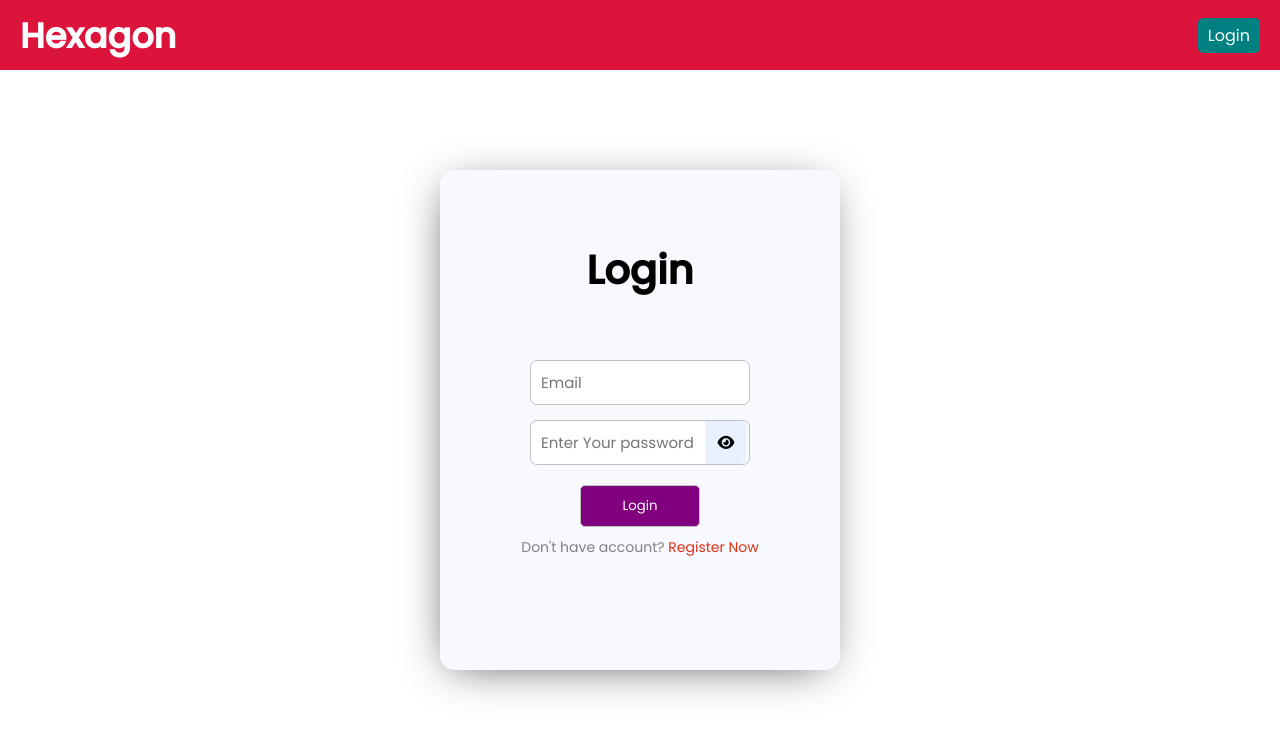
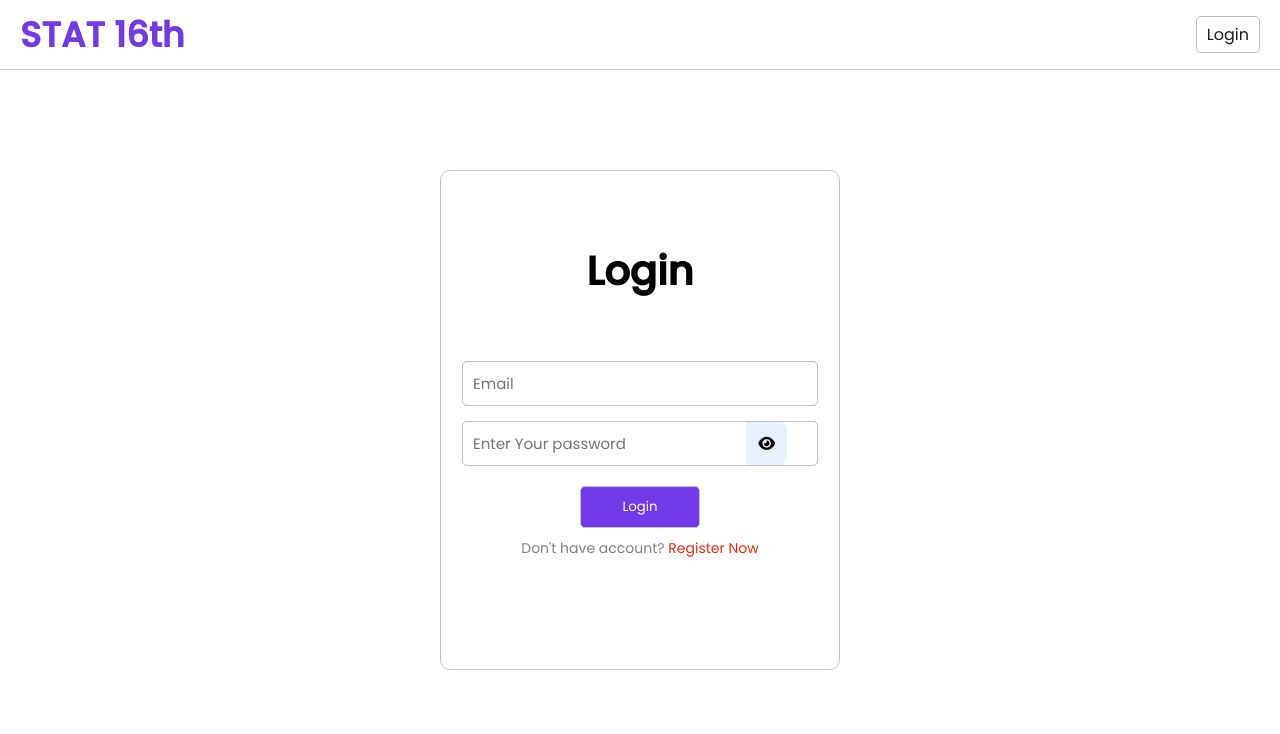
Before and after one commit to HabibTheAlien/study-status, a React (Create React App) app: page /login in a window 1280 px wide. Shown: the top 734 px of the page. Built offline with nearby package versions, Linux system fonts and the light colour scheme.

Commit message:
commit 1

```diff
--- a/src/App.jsx
+++ b/src/App.jsx
@@ -5,10 +5,11 @@ import PageNotFound from "./pages/PageNotFound.jsx";
 import Login from "./pages/Login.jsx";
 import Register from "./pages/Register.jsx";
 import Profile from "./pages/Profile.jsx";
-import { useContext, useEffect, useState } from "react";
+import { useContext } from "react";
 import { Context } from "./contextApi/context.js";
 
-export const baseURL = "https://studystatusserver.onrender.com/api";
+// export const baseURL = "https://studystatusserver.onrender.com/api";
+export const baseURL = "http://localhost:8800/api";
 
 const App = () => {
 	const { user } = useContext(Context);
--- a/src/components/Left.jsx
+++ b/src/components/Left.jsx
@@ -10,11 +10,12 @@ import ProfilePic from "./ProfilePic";
 
 const Container = styled.div`
 	padding: 20px;
-	height: calc(100vh - 70px);
+	height: calc(100vh - 110px);
 	width: 100%;
 	display: flex;
 	align-items: center;
 	justify-content: center;
+	color: #292828;
 `;
 
 const Personal = styled.div`
@@ -22,16 +23,15 @@ const Personal = styled.div`
 	padding-bottom: 60px;
 	border-radius: 10px;
 	width: 45%;
-	height: 80%;
+	height: 70%;
 	position: absolute;
-	box-shadow: 3px 7px 46px -14px rgba(0, 0, 0, 0.75);
-	-webkit-box-shadow: -3px 7px 46px -14px rgba(0, 0, 0, 0.75);
-	-moz-box-shadow: -3px 7px 46px -14px rgba(0, 0, 0, 0.75);
+	border: 1px solid silver;
+
 	${mobile({
 		boxShadow: "none",
 		border: "1px solid silver ",
 		width: "100%",
-		height: "45%",
+		height: "48%",
 		position: "absolute",
 		top: "40px",
 		padding: "10px",
@@ -68,38 +68,40 @@ const Inputs = styled.input`
 	})}
 `;
 const UpdateBtn = styled.button`
-	margin: 20px 10px;
-	padding: 10px;
+	margin: 10px;
+	padding: 5px;
 	border: none;
 	border-radius: 5px;
-	font-size: 14px;
-	color: white;
+	font-size: 15px;
 	width: 70px;
-	background-color: ${(props) => (props.isFetching ? "lightgray" : "purple")};
+	background-color: ${(props) => (props.isFetching ? "lightgray" : "white")};
 	cursor: ${(props) => (props.isFetching ? "not-allowed" : "pointer")};
+	border: 0.1px solid silver;
 
 	${mobile({
 		margin: " 7px 5px",
 	})}
 	&:hover {
-		background: #fd5335;
+		color: white;
+		background: #703be7;
 		transition: all 0.5s ease;
 	}
 `;
 const EditBtn = styled.button`
-	margin: 20px 0px;
-	padding: 10px;
+	margin: 10px;
+	padding: 5px;
 	border: none;
 	border-radius: 5px;
-	font-size: 14px;
-	color: white;
-	background-color: purple;
+	font-size: 15px;
+	background-color: white;
 	cursor: pointer;
 	width: 50px;
+	border: 0.1px solid silver;
 	${mobile({})}
 
 	&:hover {
-		background: #fd5335;
+		color: white;
+		background: #703be7;
 		transition: all 0.5s ease;
 	}
 `;
--- a/src/components/Navbar.jsx
+++ b/src/components/Navbar.jsx
@@ -1,20 +1,22 @@
-import avtar from "../assets/profile.png";
+import { Context } from "../contextApi/context";
+import { Link } from "react-router-dom";
+import avtar from "../assets/user.png";
 import styled from "styled-components";
-import { Link } from "react-router-dom";
+import { mobile } from "../responsive";
 import { useContext } from "react";
-import { Context } from "../contextApi/context";
-import { mobile } from "../responsive";
 
 const Container = styled.div`
 	z-index: 1000;
 	height: 70px;
-	background: crimson;
+	background: white;
+	border-bottom: 0.5px solid silver;
 	display: flex;
 	align-items: center;
+	color: #1d1d1d;
 	justify-content: space-between;
-	color: white;
 	padding: 5px 20px;
 	position: sticky;
+	top: 0;
 `;
 
 const Left = styled.div`
@@ -22,6 +24,7 @@ const Left = styled.div`
 `;
 const Logo = styled.h1`
 	font-size: 35px;
+	color: #703be7;
 	${mobile({ fontSize: "22px" })}
 `;
 const Right = styled.div`
@@ -32,45 +35,45 @@ const Right = styled.div`
 const Avtar = styled.img`
 	cursor: pointer;
 	width: 50px;
+	background-color: white;
 	height: 50px;
 	object-fit: cover;
 	border-radius: 50%;
-	${mobile({ width: "30px", height: "30px" })}
+
+	${mobile({ width: "40px", height: "40px" })}
 `;
 const Btn = styled.button`
 	cursor: pointer;
 	margin-left: 15px;
-	color: white;
-	background: teal;
+	background: inherit;
 	padding: 5px 10px;
+	color: #1d1d1d;
 	border: none;
 	border-radius: 5px;
 	font-size: 16px;
+	border: 0.1px solid silver;
 	${mobile({ fontSize: "12px", padding: "5px" })}
 `;
 const Name = styled.span`
 	cursor: pointer;
-	color: white;
+	color: #1d1d1d;
 	padding: 10px;
 	font-size: 18px;
 	${mobile({ display: "none" })}
 `;
-
 const Navbar = () => {
 	const { user, dispatch } = useContext(Context);
 	const handleLogout = () => {
 		dispatch({ type: "LOGOUT" });
 		window.location.replace("/");
 	};
-
 	return (
 		<Container>
 			<Left>
 				<Link className="link" to="/">
-					<Logo>Hexagon</Logo>
+					<Logo>STAT 16th</Logo>
 				</Link>
 			</Left>
-
 			<Right>
 				{user ? (
 					<>
--- a/src/components/ProfilePic.jsx
+++ b/src/components/ProfilePic.jsx
@@ -1,5 +1,5 @@
 import styled from "styled-components";
-import userIcon from "../assets/profile.png";
+import userIcon from "../assets/user.png";
 import { useContext, useState } from "react";
 import { Context } from "../contextApi/context";
 import { ToastContainer, toast } from "react-toastify";
@@ -23,8 +23,8 @@ const ImageContainer = styled.div`
 `;
 
 const Image = styled.img`
-	width: 70px;
-	height: 70px;
+	width: 80px;
+	height: 80px;
 	border-radius: 50%;
 	margin: 20px;
 	${mobile({
@@ -34,14 +34,14 @@ const Image = styled.img`
 	})}
 `;
 
-const SaveBtn = styled.button`
+const Btn = styled.button`
 	padding: 5px;
 	border: none;
-	color: white;
 	margin-left: 15px;
 	border-radius: 5px;
 	font-size: 15px;
-	background-color: ${(props) => (props.isLoading ? "lightgray" : "teal")};
+	border: 0.1px solid silver;
+	background-color: ${(props) => (props.isLoading ? "lightgray" : "white")};
 	cursor: ${(props) => (props.isLoading ? "not-allowed" : "pointer")};
 `;
 
@@ -88,6 +88,7 @@ const ProfilePic = () => {
 			);
 			dispatch({ type: "UPDATE_SUCCESS", payload: res.data });
 			toast.success("Picture update successful,,,");
+			setFile(false);
 		} catch (err) {
 			toast.error("Pictur update failed,,,");
 			dispatch({ type: "UPDATE_FAILURE" });
@@ -115,16 +116,14 @@ const ProfilePic = () => {
 					{file ? (
 						<>
 							{picURL ? (
-								<SaveBtn onClick={handleDbPicURL}>
-									Confirm Save
-								</SaveBtn>
+								<Btn onClick={handleDbPicURL}>Confirm Save</Btn>
 							) : (
-								<SaveBtn
+								<Btn
 									isLoading={isLoading}
 									disabled={isLoading}
 									onClick={handlePic}>
 									Save
-								</SaveBtn>
+								</Btn>
 							)}
 						</>
 					) : (
@@ -133,9 +132,8 @@ const ProfilePic = () => {
 								style={{
 									cursor: "pointer",
 									padding: "5px",
-									color: "white",
-									backgroundColor: "teal",
 									marginLeft: "15px",
+									border: ".1px solid silver",
 									borderRadius: "5px",
 									fontSize: "15px",
 								}}>
--- a/src/components/Right.jsx
+++ b/src/components/Right.jsx
@@ -18,7 +18,7 @@ const Container = styled.div`
 	${mobile({
 		width: "100%",
 		position: "absolute",
-		top: "43%",
+		top: "42%",
 		height: "55%",
 	})}
 `;
@@ -27,17 +27,17 @@ const Personal = styled.div`
 	padding-bottom: 60px;
 	border-radius: 10px;
 	width: 45%;
-	height: 80%;
+	height: 70%;
+	border: 1px solid silver;
+
 	position: absolute;
-	box-shadow: 3px 7px 46px -14px rgba(0, 0, 0, 0.75);
-	-webkit-box-shadow: -3px 7px 46px -14px rgba(0, 0, 0, 0.75);
-	-moz-box-shadow: -3px 7px 46px -14px rgba(0, 0, 0, 0.75);
+
 	${mobile({
 		boxShadow: "none",
 		border: "1px solid silver ",
 		width: "100%",
 		position: "absolute",
-		top: "70px",
+		top: "90px",
 	})}
 `;
 
@@ -66,31 +66,29 @@ const Span = styled.span`
 		margin: "5px 30px",
 	})}
 `;
-const SaveBtn = styled.button`
+const Btn = styled.button`
 	padding: 5px;
 	border: none;
-	color: white;
-	background-color: teal;
+	border: 0.1px solid silver;
 	margin-left: 15px;
 	border-radius: 5px;
 	font-size: 15px;
+	background: white;
 	cursor: pointer;
-
-	${mobile({
-		marginRight: "15px",
-	})}
 `;
 const I = styled.i`
-	margin-left: 50px;
-	color: blue;
+	margin-left: 20px;
+	color: #1dbf73;
 	font-size: 40px;
 	cursor: pointer;
 	${mobile({
-		position: "absolute",
-		top: "80%",
-		left: "80%",
-		marginLeft: "15px",
+		marginLeft: "1px",
 	})}
+`;
+const Bottom = styled.div`
+	display: flex;
+	align-items: center;
+	justify-content: flex-end;
 `;
 
 const Right = () => {
@@ -121,19 +119,14 @@ const Right = () => {
 		<Container>
 			<ToastContainer style={{ fontSize: "16px" }} />
 			<Personal>
-				<Desc style={{ backgroundColor: status ? "green" : "red" }}>
+				<Desc style={{ backgroundColor: status ? "#1dbf73" : "red" }}>
 					{status ? (
 						<p>Your Study Status is activated</p>
 					) : (
 						<p>Your Study Status is deactivated now</p>
 					)}
 				</Desc>
-				<div
-					style={{
-						display: "flex",
-						alignItems: "center",
-						justifyContent: "center",
-					}}>
+				<Bottom>
 					{status ? (
 						<Span>Turn off Status</Span>
 					) : (
@@ -146,13 +139,16 @@ const Right = () => {
 						/>
 					) : (
 						<I
+							style={{
+								color: "gray",
+							}}
 							className="fas fa-toggle-off"
 							onClick={() => setStatus(!status)}
 						/>
 					)}
 
-					<SaveBtn onClick={handleStatus}> Save</SaveBtn>
-				</div>
+					<Btn onClick={handleStatus}> Save</Btn>
+				</Bottom>
 			</Personal>
 		</Container>
 	);
--- a/src/components/Status.jsx
+++ b/src/components/Status.jsx
@@ -1,60 +1,49 @@
 import styled from "styled-components";
-import avtar from "../assets/profile.png";
+import avtar from "../assets/user.png";
 import { mobile } from "../responsive";
 
 const Container = styled.div`
-	width: 90%;
+	width: 250px;
+	height: 150px;
 	display: flex;
 	justify-content: space-between;
 	align-items: center;
-	height: 130px;
-	margin: 15px 30px;
-	padding: 20px;
+	margin: 10px;
+	padding: 10px;
+	border-radius: 10px;
 
-	border-radius: 10px;
-	border: 1px solid rgb(209, 209, 209);
-
-	box-shadow: 3px 7px 46px -14px rgba(0, 0, 0, 0.75);
-	-webkit-box-shadow: -3px 7px 46px -14px rgba(0, 0, 0, 0.75);
-	-moz-box-shadow: -3px 7px 46px -14px rgba(0, 0, 0, 0.75);
 	${mobile({
 		padding: "10px",
-		margin: "10px",
 		height: "100px",
+		weight: "100%",
 	})}
 `;
+const Left = styled.div``;
 const Avtar = styled.img`
 	cursor: pointer;
-	width: 90px;
-	height: 90px;
+	width: 70px;
+	height: 70px;
+	margin-right: 5px;
+	background-color: white;
 	object-fit: contain;
 	border-radius: 50%;
 	${mobile({ height: "60px", width: "60px" })}
 `;
-const Left = styled.div`
-	/* width: 10%; */
-	flex: 2;
-`;
-const Center = styled.div`
-	/* width: 80%; */
-	flex: 10;
-`;
-
+const Right = styled.div``;
 const Text = styled.p`
 	color: white;
-	font-size: 22px;
+	font-size: 18px;
 	text-align: center;
-	/* font-weight: 300; */
 	${mobile({ fontSize: "15px" })}
 `;
 
 const Name = styled.span`
-	color: white;
-	font-weight: bold;
+	font-weight: 600;
 `;
 const Status = ({ data }) => {
 	return (
-		<Container style={{ backgroundColor: data.status ? "green" : "red" }}>
+		<Container
+			style={{ backgroundColor: data.status ? "#1dbf73" : "#ff0000" }}>
 			<Left>
 				{data.profilePic ? (
 					<Avtar src={data.profilePic} alt="" />
@@ -62,7 +51,7 @@ const Status = ({ data }) => {
 					<Avtar src={avtar} alt="" />
 				)}
 			</Left>
-			<Center>
+			<Right>
 				{data.status ? (
 					<Text>
 						<Name>{data.username}&nbsp;</Name>
@@ -73,7 +62,7 @@ const Status = ({ data }) => {
 						<Name>{data.username}&nbsp;</Name> is not studing
 					</Text>
 				)}
-			</Center>
+			</Right>
 		</Container>
 	);
 };
--- a/src/pages/Home.jsx
+++ b/src/pages/Home.jsx
@@ -6,9 +6,10 @@ import { baseURL } from "../App";
 
 const Container = styled.div`
 	display: flex;
-	flex-direction: column;
 	align-items: center;
 	justify-content: center;
+	flex-wrap: wrap;
+	padding: 20px;
 `;
 
 const Home = () => {
--- a/src/pages/Login.jsx
+++ b/src/pages/Login.jsx
@@ -1,31 +1,27 @@
+import { ToastContainer, toast } from "react-toastify";
+import { Context } from "../contextApi/context";
+import "react-toastify/dist/ReactToastify.css";
 import styled from "styled-components";
+import { Link } from "react-router-dom";
+import { mobile } from "../responsive";
+import { useContext } from "react";
+import { useState } from "react";
+import { baseURL } from "../App";
 import axios from "axios";
-import { Link } from "react-router-dom";
-import { useState } from "react";
-import { ToastContainer, toast } from "react-toastify";
-import "react-toastify/dist/ReactToastify.css";
-import { useContext } from "react";
-import { Context } from "../contextApi/context";
-import { baseURL } from "../App";
-import { mobile } from "../responsive";
 
 const Container = styled.div`
-	box-shadow: -3px 7px 46px -14px rgba(0, 0, 0, 0.75);
-	-webkit-box-shadow: -3px 7px 46px -14px rgba(0, 0, 0, 0.75);
-	-moz-box-shadow: -3px 7px 46px -14px rgba(0, 0, 0, 0.75);
-
+	border: 1px solid silver;
 	width: 400px;
 	height: 500px;
-	background: rgba(248, 248, 255, 0.89);
-	border-radius: 15px;
+	background: white;
+	border-radius: 10px;
 	padding: 10px;
 	margin-top: 20px;
-
 	position: absolute;
 	top: 50%;
 	left: 50%;
 	transform: translate(-50%, -50%);
-	${mobile({ width: "90%", height: "70%", boxShadow: "none" })}
+	${mobile({ width: "90%", height: "70%", border: "none" })}
 `;
 
 const Wrapper = styled.div`
@@ -46,14 +42,14 @@ const Form = styled.form`
 	align-items: center;
 	justify-content: space-around;
 	flex-direction: column;
-	${mobile({ width: "90%" })}
+	${mobile({ width: "85%" })}
 `;
 
 const Input = styled.input`
 	padding: 10px;
-	width: 220px;
+	width: 100%;
 	border: none;
-	border-radius: 7px;
+	border-radius: 5px;
 	font-size: 15px;
 	background: white;
 	border: 1px solid silver;
@@ -65,8 +61,15 @@ const Btn = styled.button`
 	border-radius: 5px;
 	border: 1px solid silver;
 	color: white;
-	background-color: ${(props) => (props.isFetching ? "lightgray" : "purple")};
+	background-color: ${(props) =>
+		props.isFetching ? "lightgray" : "#703be7"};
 	cursor: ${(props) => (props.isFetching ? "not-allowed" : "pointer")};
+
+	&:hover {
+		background-color: ${(props) =>
+			props.isFetching ? "lightgray" : "purple"};
+		transition: all 0.5s ease;
+	}
 `;
 const Log = styled.span`
 	color: #dc3214;
@@ -122,8 +125,8 @@ const Login = () => {
 					/>
 					<div
 						style={{
-							width: "220px",
-							borderRadius: "7px",
+							width: "100%",
+							borderRadius: "5px",
 							border: "1px solid silver",
 							margin: "15px 0px",
 						}}>
@@ -132,7 +135,7 @@ const Login = () => {
 								width: "80%",
 								outline: "none",
 								border: "none",
-								borderRadius: "7px 0px 0px 7px",
+								borderRadius: "5px 0px 0px 5px",
 							}}
 							type={!passShow ? "password" : "text"}
 							onChange={(e) => setPassword(e.target.value)}
--- a/src/pages/Profile.jsx
+++ b/src/pages/Profile.jsx
@@ -5,7 +5,7 @@ import Right from "../components/Right";
 
 const Container = styled.div`
 	padding: 20px;
-	height: calc(100vh - 70px);
+	height: calc(100vh - 120px);
 	width: 100%;
 	position: relative;
 	display: flex;
@@ -25,8 +25,8 @@ const Title = styled.h1`
 	text-align: center;
 	position: absolute;
 	top: 3%;
-	margin-bottom: 20px;
-	${mobile({ marginBottom: "3px", top: "1%", fontSize: "22px" })}
+	margin-bottom: 15px;
+	${mobile({ marginBottom: "1px", top: "2%", fontSize: "22px" })}
 `;
 
 const Profile = () => {
--- a/src/pages/Register.jsx
+++ b/src/pages/Register.jsx
@@ -1,36 +1,29 @@
-import { useState } from "react";
-import { Link } from "react-router-dom";
-import axios from "axios";
 import { toast, ToastContainer } from "react-toastify";
 import "react-toastify/dist/ReactToastify.css";
+import { Link } from "react-router-dom";
+import avatar from "../assets/user.png";
 import styled from "styled-components";
-import avatar from "../assets/profile.png";
+import { mobile } from "../responsive";
+import { useState } from "react";
 import { baseURL } from "../App";
-import { mobile } from "../responsive";
+import axios from "axios";
 
 const Container = styled.div`
-	box-shadow: -3px 7px 46px -14px rgba(0, 0, 0, 0.75);
-	-webkit-box-shadow: -3px 7px 46px -14px rgba(0, 0, 0, 0.75);
-	-moz-box-shadow: -3px 7px 46px -14px rgba(0, 0, 0, 0.75);
-
+	border: 1px solid silver;
 	position: absolute;
 	top: 50%;
 	left: 50%;
 	transform: translate(-50%, -50%);
-
 	width: 400px;
 	height: 500px;
 	background: white;
-
 	border-radius: 10px;
-	border: 2px solid white;
-
 	display: flex;
 	align-items: center;
 	justify-content: center;
 	flex-direction: column;
 	margin-top: 20px;
-	${mobile({ width: "90%", height: "70%", boxShadow: "none" })}
+	${mobile({ width: "90%", height: "70%", border: "none" })}
 `;
 const Form = styled.form`
 	display: flex;
@@ -38,6 +31,7 @@ const Form = styled.form`
 	justify-content: center;
 	flex-direction: column;
 	width: 65%;
+	${mobile({ width: "85%" })}
 `;
 
 const Title = styled.h2`
@@ -66,8 +60,7 @@ const Image = styled.img`
 const Inputs = styled.input`
 	padding: 10px;
 	width: 100%;
-
-	margin: 10px 0px;
+	margin: 5px 0px;
 	border: none;
 	border-radius: 5px;
 	font-size: 15px;
@@ -75,12 +68,13 @@ const Inputs = styled.input`
 `;
 const Input = styled.input`
 	padding: 10px;
-	margin: 5px 0px;
-	width: 220px;
 	border: none;
-	border-radius: 7px;
 	font-size: 15px;
-	background: white;
+	background: rgb(255, 255, 255);
+	width: 80%;
+	outline: "none";
+	border: "none";
+	border-radius: "5px 0px 0px 5px";
 `;
 const Btn = styled.button`
 	padding: 10px;
@@ -89,15 +83,17 @@ const Btn = styled.button`
 	border: none;
 	border-radius: 5px;
 	font-size: 14px;
-	background: #442fd1;
-	cursor: pointer;
 	color: white;
+	background-color: ${(props) => (props.isLoading ? "lightgray" : "#442fd1")};
+	cursor: ${(props) => (props.isLoading ? "not-allowed" : "pointer")};
 
 	&:hover {
-		background: #fd5335;
+		background-color: ${(props) =>
+			props.isLoading ? "lightgray" : "purple"};
 		transition: all 0.5s ease;
 	}
 `;
+
 const Login = styled.span`
 	color: #dc3214;
 	cursor: pointer;
@@ -116,21 +112,23 @@ const Register = () => {
 	const [username, setUsername] = useState("");
 	const [email, setEmail] = useState("");
 	const [password, setPassword] = useState("");
+	const [isLoading, setIsLoading] = useState(false);
 
 	const handleSubmit = async (e) => {
 		e.preventDefault();
 
+		setIsLoading(true);
 		const user = {
 			username,
 			email,
 			password,
 		};
-
 		try {
 			const res = await axios.post(`${baseURL}/auth/register`, user);
 			console.log(res);
 			toast.success("Registration successfull ");
 			toast.success("You can login now");
+			setIsLoading(false);
 		} catch (error) {
 			console.log(error.response.status);
 			if (error.response.status) {
@@ -140,7 +138,6 @@ const Register = () => {
 			}
 		}
 	};
-
 	return (
 		<Container>
 			<Title>Register</Title>
@@ -162,16 +159,12 @@ const Register = () => {
 				/>
 				<div
 					style={{
-						// width: "300px",
+						width: "100%",
 						borderRadius: "7px",
 						border: "1px solid silver",
+						margin: "5px 0px",
 					}}>
 					<Input
-						style={{
-							width: "80%",
-							outline: "none",
-							borderRadius: "7px 0px 0px 7px",
-						}}
 						type={!passShow ? "password" : "text"}
 						onChange={(e) => setPassword(e.target.value)}
 						required
@@ -192,7 +185,9 @@ const Register = () => {
 					</Show>
 				</div>
 
-				<Btn type="submit">Resister</Btn>
+				<Btn type="submit" isLoading={isLoading} disabled={isLoading}>
+					Resister
+				</Btn>
 			</Form>
 			<P>
 				Already Register?
```
Also changed, not shown: src/assets/user.png (added).
